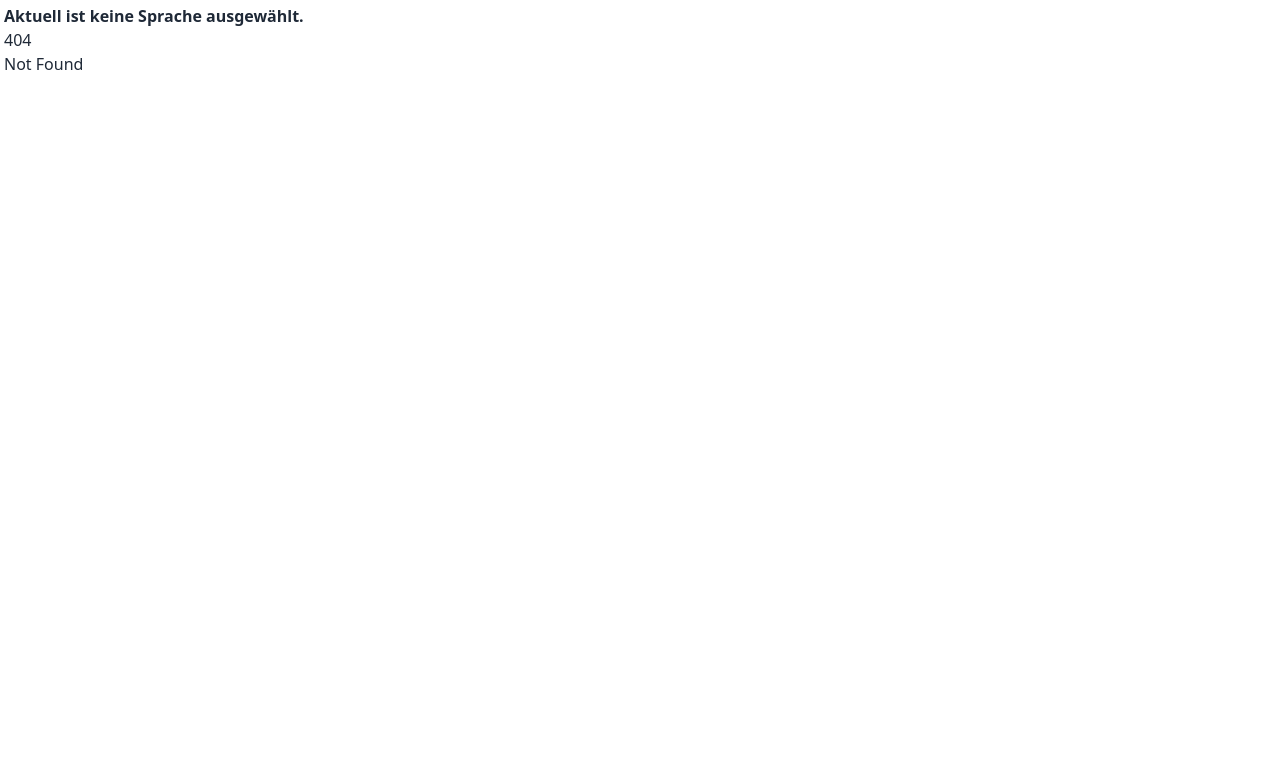
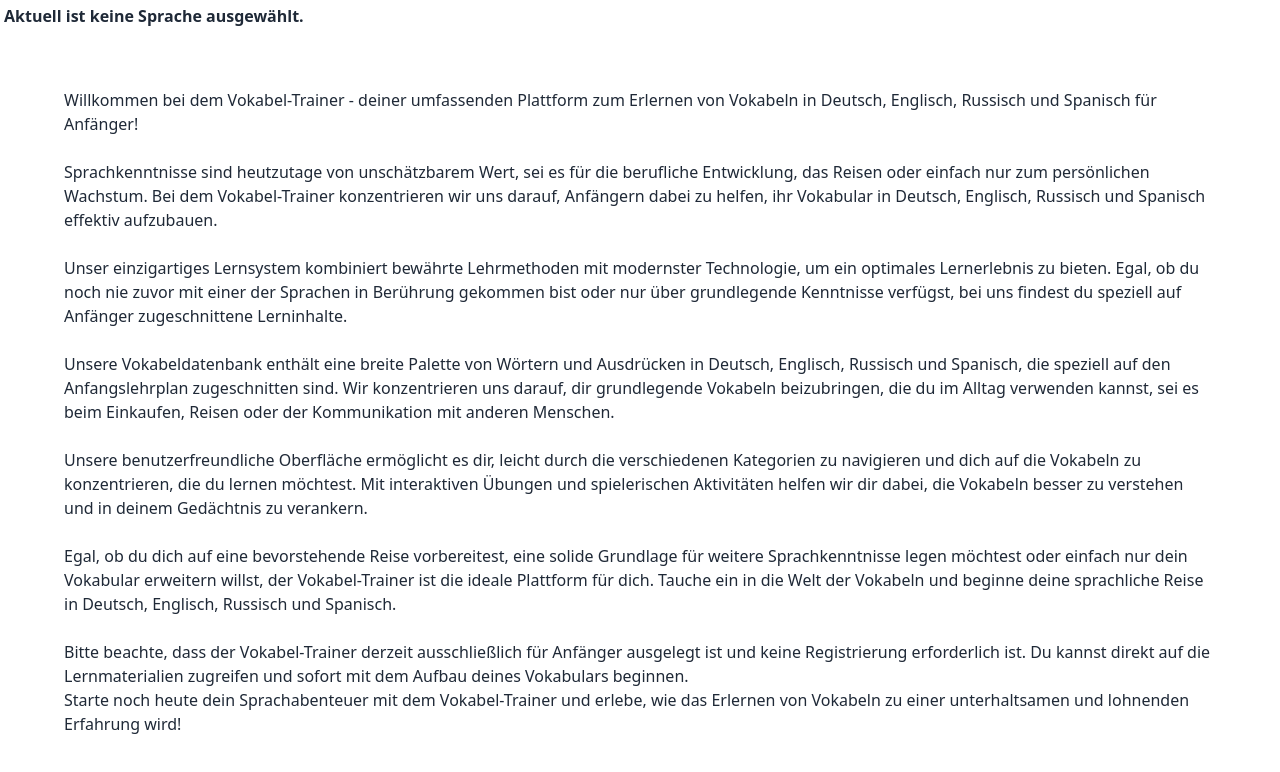
Before and after one commit to Vokabel-Trainer/Vokabel-Trainer.github.io, a SvelteKit app: page /aboutus in a window 1280 px wide. Before the commit this address had no page. Shown: the top 772 px of the page. Built offline with nearby package versions, Linux system fonts and the light colour scheme.

Commit message:
Add an about us page

```diff
--- a/src/routes/+page.svelte
+++ b/src/routes/+page.svelte
@@ -18,4 +18,5 @@
 		>Kategorien auswählen</a
 	>
 	<a class="btn" href="/settings">Einstellungen</a>
+	<a class="btn" href="/aboutus">Über uns</a>
 </div>
--- /dev/null
+++ b/src/routes/aboutus/+page.svelte
@@ -0,0 +1,56 @@
+<svelte:head>
+	<title>Über uns</title>
+	<meta name="description" content="Wissenwertes über den einfachen Vokabel-Trainer." />
+</svelte:head>
+
+<div class="flex flex-1 flex-col w-full max-w-6xl self-center justify-center">
+	<p>
+		Willkommen bei dem Vokabel-Trainer - deiner umfassenden Plattform zum Erlernen von Vokabeln in
+		Deutsch, Englisch, Russisch und Spanisch für Anfänger!
+	</p>
+	<br />
+	<p>
+		Sprachkenntnisse sind heutzutage von unschätzbarem Wert, sei es für die berufliche Entwicklung,
+		das Reisen oder einfach nur zum persönlichen Wachstum. Bei dem Vokabel-Trainer konzentrieren wir
+		uns darauf, Anfängern dabei zu helfen, ihr Vokabular in Deutsch, Englisch, Russisch und Spanisch
+		effektiv aufzubauen.
+	</p>
+	<br />
+	<p>
+		Unser einzigartiges Lernsystem kombiniert bewährte Lehrmethoden mit modernster Technologie, um
+		ein optimales Lernerlebnis zu bieten. Egal, ob du noch nie zuvor mit einer der Sprachen in
+		Berührung gekommen bist oder nur über grundlegende Kenntnisse verfügst, bei uns findest du
+		speziell auf Anfänger zugeschnittene Lerninhalte.
+	</p>
+	<br />
+	<p>
+		Unsere Vokabeldatenbank enthält eine breite Palette von Wörtern und Ausdrücken in Deutsch,
+		Englisch, Russisch und Spanisch, die speziell auf den Anfangslehrplan zugeschnitten sind. Wir
+		konzentrieren uns darauf, dir grundlegende Vokabeln beizubringen, die du im Alltag verwenden
+		kannst, sei es beim Einkaufen, Reisen oder der Kommunikation mit anderen Menschen.
+	</p>
+	<br />
+	<p>
+		Unsere benutzerfreundliche Oberfläche ermöglicht es dir, leicht durch die verschiedenen
+		Kategorien zu navigieren und dich auf die Vokabeln zu konzentrieren, die du lernen möchtest. Mit
+		interaktiven Übungen und spielerischen Aktivitäten helfen wir dir dabei, die Vokabeln besser zu
+		verstehen und in deinem Gedächtnis zu verankern.
+	</p>
+	<br />
+	<p>
+		Egal, ob du dich auf eine bevorstehende Reise vorbereitest, eine solide Grundlage für weitere
+		Sprachkenntnisse legen möchtest oder einfach nur dein Vokabular erweitern willst, der
+		Vokabel-Trainer ist die ideale Plattform für dich. Tauche ein in die Welt der Vokabeln und
+		beginne deine sprachliche Reise in Deutsch, Englisch, Russisch und Spanisch.
+	</p>
+	<br />
+	<p>
+		Bitte beachte, dass der Vokabel-Trainer derzeit ausschließlich für Anfänger ausgelegt ist und
+		keine Registrierung erforderlich ist. Du kannst direkt auf die Lernmaterialien zugreifen und
+		sofort mit dem Aufbau deines Vokabulars beginnen.
+	</p>
+	<p>
+		Starte noch heute dein Sprachabenteuer mit dem Vokabel-Trainer und erlebe, wie das Erlernen von
+		Vokabeln zu einer unterhaltsamen und lohnenden Erfahrung wird!
+	</p>
+</div>
```
